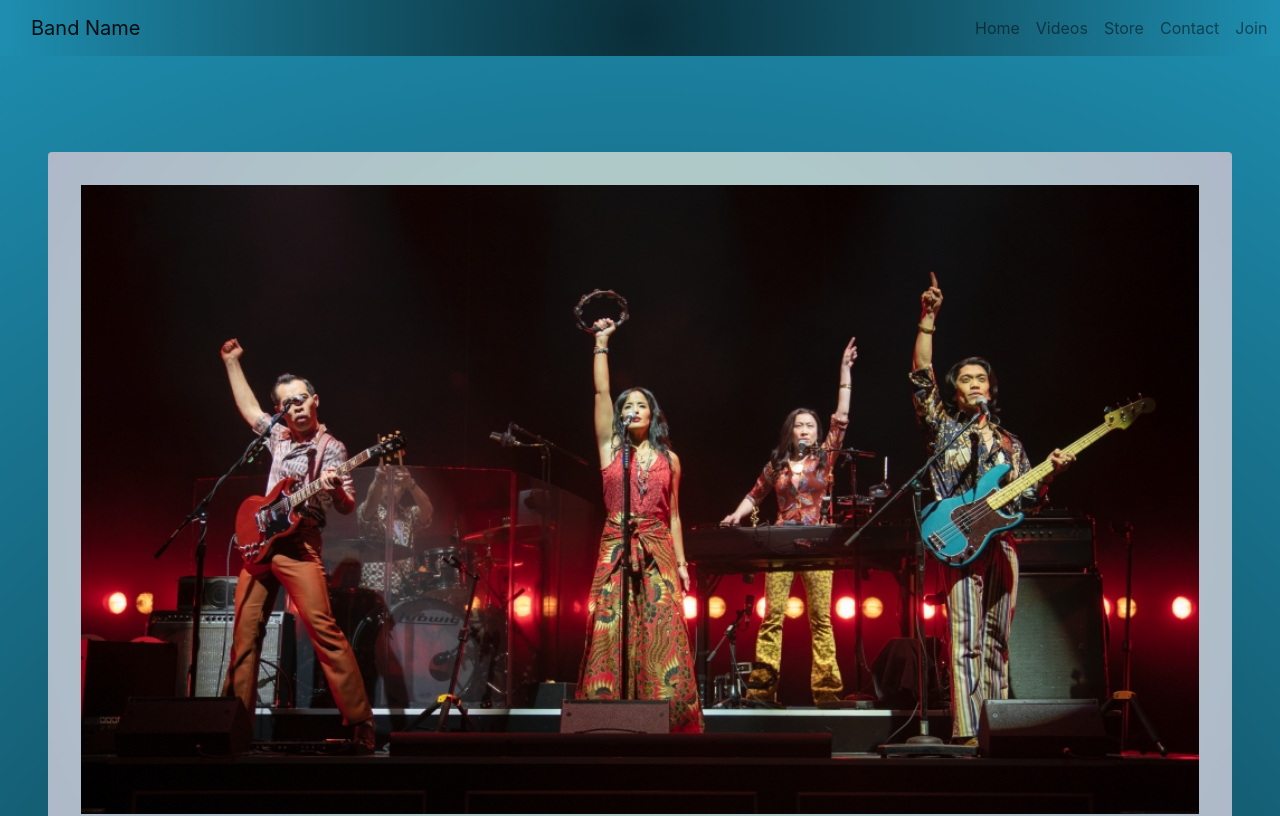
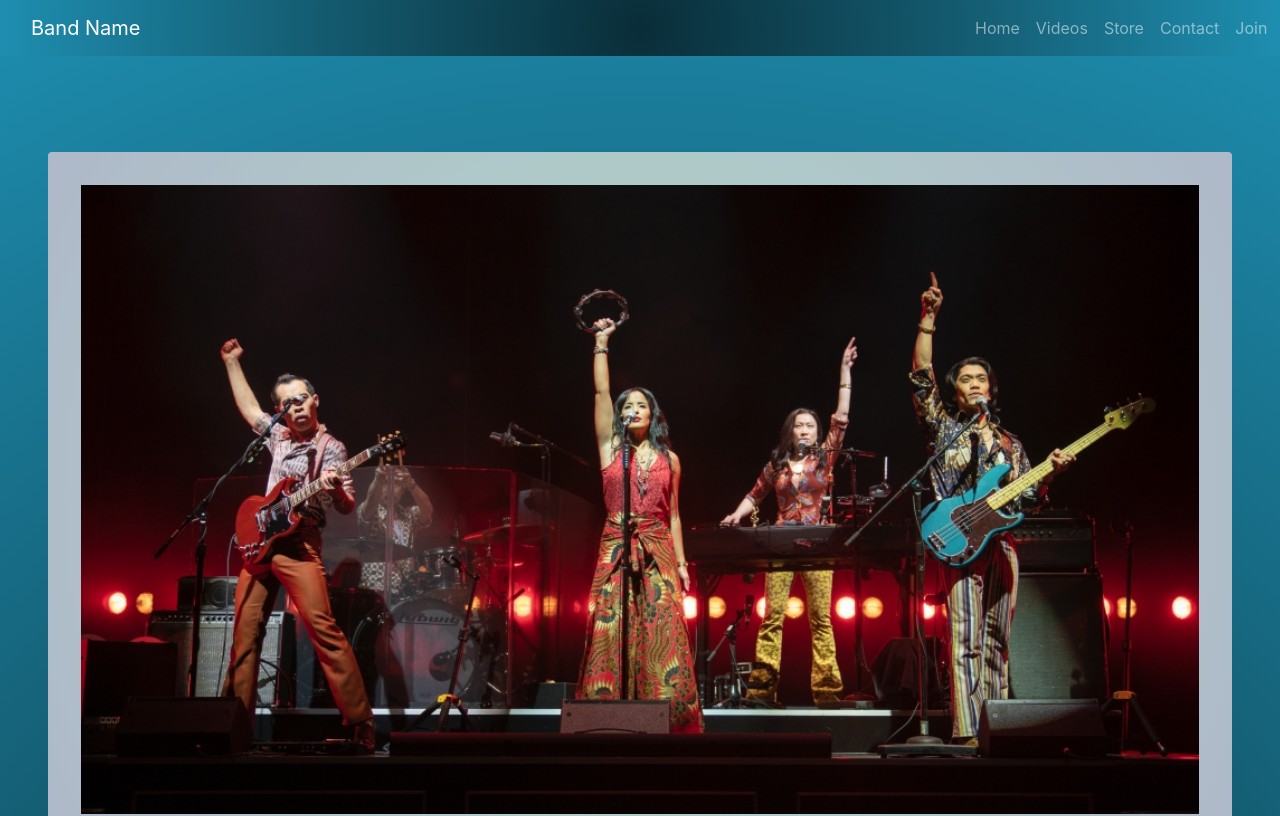
Before and after one commit to luckyian/fortressofthebear, a React (Create React App) app: page / in a window 1280 px wide. Shown: the top 816 px of the page. Built offline with nearby package versions, Linux system fonts and the light colour scheme; the HTML template or start-up script is replaced by a standard one.

Commit message:
Added styling to show letters as light instead of dark to match choosen color scheme.

```diff
--- a/src/components/Navbar/index.js
+++ b/src/components/Navbar/index.js
@@ -7,9 +7,9 @@ import Nav from 'react-bootstrap/Nav';
 // Depending on the current path, this component sets the "active" class on the appropriate navigation link item
 function Navibar() {
     return (
-        <Navbar expand="md" className="navibar" className="navitext">
+        <Navbar expand="md" className="navibar" variant="dark" className="navitext">
             <div className="col-md-9">
-                <Navbar.Brand href="#"  >Band Name</Navbar.Brand>
+                <Navbar.Brand className="text" href="#"  >Band Name</Navbar.Brand>
                 <Navbar.Toggle  className="float-right" type="button" data-toggle="collapse"
                     data-target="#navbarNavAltMarkup" aria-controls="navbarNavAltMarkup" aria-expanded="false"
                     aria-label="Toggle navigation" />
@@ -17,7 +17,7 @@ function Navibar() {
             <div className="col-md-3">
                 <Navbar.Collapse id="navbarNavAltMarkup">
                     <Nav>
-                        <Nav.Link href="/Tom/#/index" >Home</Nav.Link>
+                        <Nav.Link className="text" href="/Tom/#/index" >Home</Nav.Link>
                         <Nav.Link href="/Tom/#/videos" >Videos</Nav.Link>
                         <Nav.Link href="/Tom/#/store" >Store</Nav.Link>
                         <Nav.Link href="/Tom/#/contact" >Contact</Nav.Link>
--- a/src/components/Navbar/style.css
+++ b/src/components/Navbar/style.css
@@ -10,3 +10,7 @@ nav.navbar.navbar-default {
   /* background: seashell; */
   background: radial-gradient(circle, #0a2d38, #145b70, #1e8eb0);
 }
+
+.text{
+  color: antiquewhite;
+}
```
